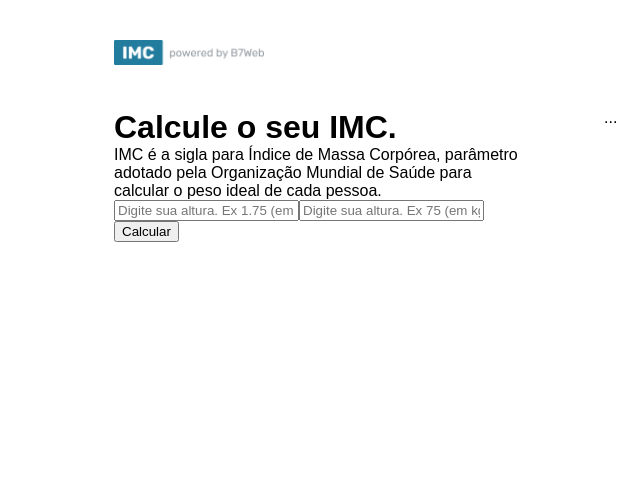
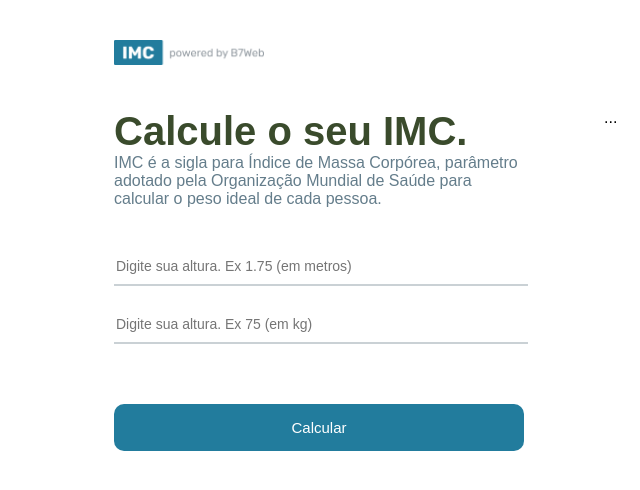
Before and after one commit to RodrigoVitor/Calculadora-IMC, a React (Vite) app: page / in a window 1280 px wide. Shown: the top 490 px of the page, without its empty margins (76-716 px from the left). Built offline with nearby package versions, Linux system fonts and the light colour scheme.

Commit message:
finishing right side

```diff
--- a/src/App.module.css
+++ b/src/App.module.css
@@ -16,6 +16,47 @@
     flex: 1;
     margin-right: 40px;
 }
+
+.container .leftSide h1 {
+    margin:0;
+    font-size:40px;
+    color:#3A4b2c
+}
+
+.container .leftSide p {
+    font-size:16px;
+    margin-bottom:40px;
+    color:#647d8b
+}
+
+.container .leftSide input {
+    width:100%;
+    border:0;
+    border-bottom: 2px solid rgba(150, 163, 171, .5);
+    padding: 10px 2px;
+    margin-bottom: 20px;
+    font-size:14px;
+    outline: 0;
+}
+
+.container .leftSide button {
+    background:#227c9d;
+    color:#fff;
+    font-size:15px;
+    border:0;
+    border-radius: 10px;
+    padding: 15px 0px;
+    width: 100%;
+    cursor: pointer;
+    margin-top: 40px;
+    transition: all ease .4s;
+
+}
+
+.container .leftSide button:hover {
+    opacity: .8;
+}
+
 .container .rightSide {
     flex:1;
     margin-left: 40px;
```
